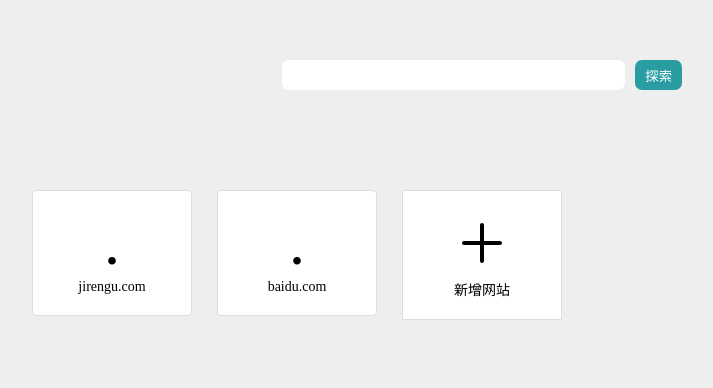
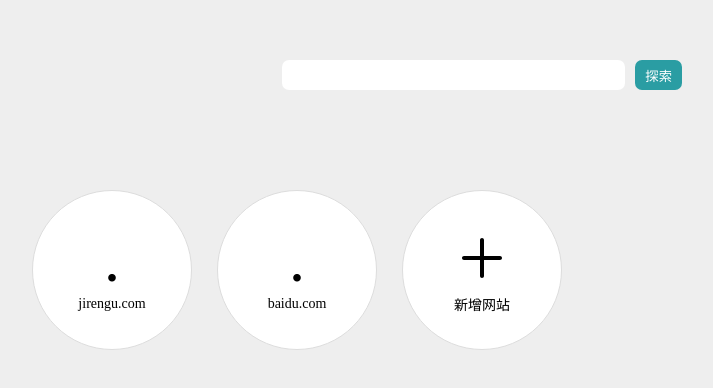
Before and after one commit to th806490047/nav-1, a website: page index.html in a window 1280 px wide. Shown: the whole page, without its empty margins (158-871 px from the left). Drawn offline with nearby package versions, Linux system fonts and the light colour scheme.

Commit message:
更改样式

```diff
--- a/style.css
+++ b/style.css
@@ -99,13 +99,14 @@ body {
 
 .siteList .site {
   width: 160px;
+  height: 160px;
   display: flex;
   justify-content: center;
   align-items: center;
   flex-direction: column;
   background: white;
   border: 1px solid #ddd;
-  border-radius: 4px;
+  border-radius: 50%;
   padding: 20px 0;
   position: relative;
   cursor: pointer;
@@ -125,8 +126,8 @@ body {
 }
 .siteList .site > .close {
   position: absolute;
-  top:5px;
-  right: 10px;
+  top: 5px;
+  right: auto;
   display: none;
   cursor: default;
 }
@@ -141,11 +142,13 @@ body {
   border: 1px solid #ddd;
   background: white;
   width: 160px;
+  height: 160px;
   display: flex;
   justify-content: center;
   align-items: center;
   flex-direction: column;
   padding: 20px 0;
+  border-radius: 50%;
 }
 .siteList .addButton .icon {
   width: 90px;
```
Also changed, not shown: main.js (+7 -7 lines), package.json (added, +8 -0 lines), 6 other files.
